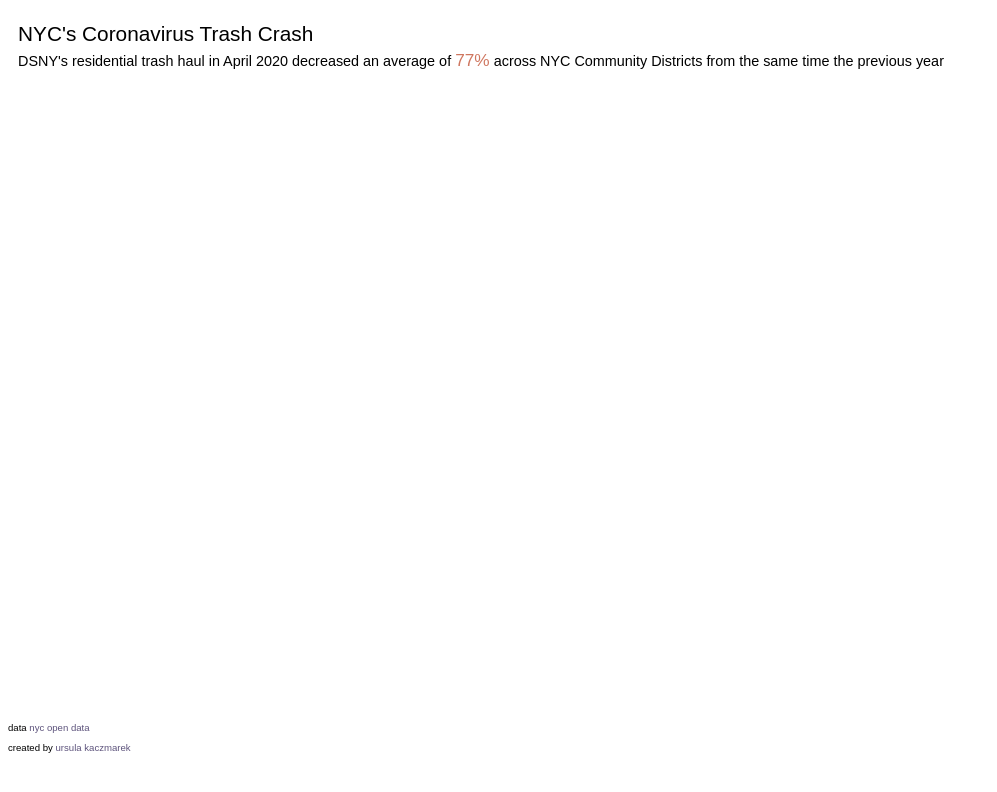
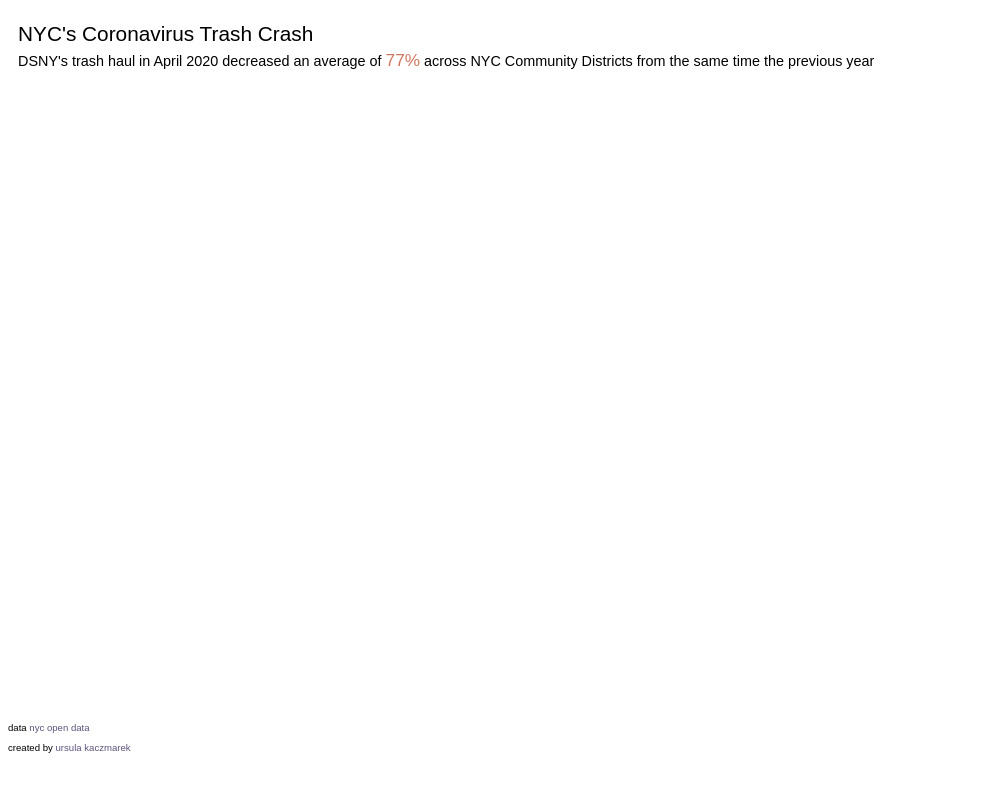
Before and after one commit to ursulakaczmarek/open.trash.lab, a website: page dsny.tonnage/index.html in a window 1280 px wide. Shown: the top 792 px of the page, without its empty margins (0-997 px from the left). Drawn offline with nearby package versions, Linux system fonts and the light colour scheme; no server answers.

Commit message:
Update index.html

```diff
--- a/dsny.tonnage/index.html
+++ b/dsny.tonnage/index.html
@@ -70,7 +70,7 @@
 
 <body>
   <h1>NYC's Coronavirus Trash Crash</h1>
-  <h2>DSNY's residential trash haul in April 2020 decreased an average of <span style="color: #cf7760; font-size: 1.2em;">77%</span> across NYC Community Districts from the same time the previous year</h2>
+  <h2>DSNY's trash haul in April 2020 decreased an average of <span style="color: #cf7760; font-size: 1.2em;">77%</span> across NYC Community Districts from the same time the previous year</h2>
   <div id="chart">
     <svg width="1300" height="700"></svg>
   </div>
```
